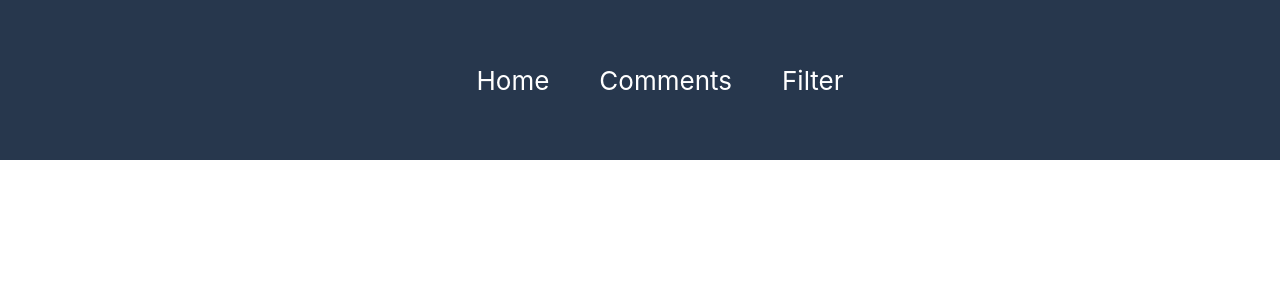
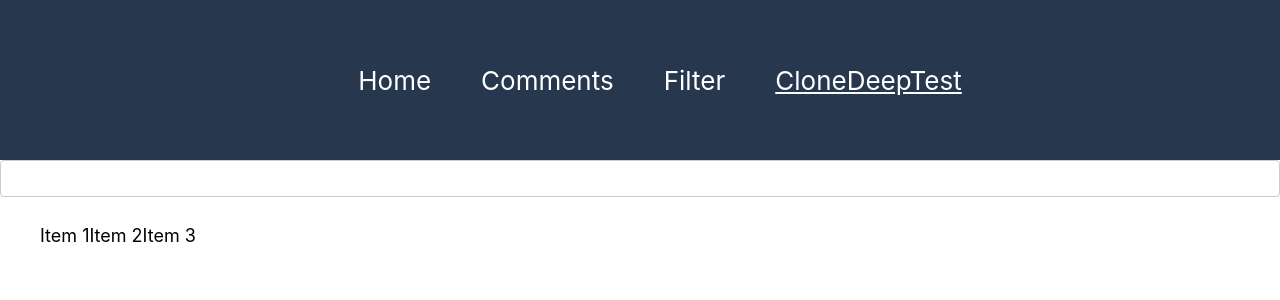
Before and after one commit to Petra-Poliakova/react-pwa-test, a React (Create React App) app: page /CloneDeepTest in a window 1280 px wide. Before the commit this address had no page. Shown: the top 300 px of the page. Built offline with nearby package versions, Linux system fonts and the light colour scheme.

Commit message:
added filter by title, brand, category, price

```diff
--- a/src/App.js
+++ b/src/App.js
@@ -7,6 +7,7 @@ import Comments from "./pages/Comments";
 import Filter from "./pages/Filter";
 import TableFilter from "./pages/TableFilter";
 import Nav from "./Nav";
+import CloneDeepTest from "./pages/CloneDeepTest";
 
 function App() {
 
@@ -25,6 +26,7 @@ function App() {
         <Route path="/Comments" element={<Comments />}></Route>
         <Route path="/Filter" element={<Filter />}></Route>
         <Route path="/TableFilter" element={<TableFilter />}></Route>
+        <Route path="/CloneDeepTest" element={<CloneDeepTest />}></Route>
       </Routes>
     </>
   );
--- a/src/Nav.jsx
+++ b/src/Nav.jsx
@@ -31,6 +31,14 @@ const Nav = () => {
             Filter
           </NavLink>
         </li>
+        <li>
+          <NavLink
+            to="/CloneDeepTest"
+            className={({ isActive }) => (isActive ? "active" : "")}
+          >
+            CloneDeepTest
+          </NavLink>
+        </li>
         {/* <li>
           <NavLink
             to="/TableFilter"
--- /dev/null
+++ b/src/hooks/useDeepCompareEffect.jsx
@@ -0,0 +1,36 @@
+import { useEffect, useRef } from 'react';
+
+export const isDeepEqual = (objectA, objectB) => {
+    if (objectA === objectB) return true;
+
+    if (typeof objectA !== 'object' || typeof objectB !== 'object' || objectA === null || objectB === null) {
+        return false;
+    }
+
+    const keysA = Object.keys(objectA);
+    const keysB = Object.keys(objectB);
+
+    if (keysA.length !== keysB.length) return false;
+
+    for (let key of keysA) {
+        if (!keysB.includes(key) || !isDeepEqual(objectA[key], objectB[key])) {
+            return false;
+        }
+    }
+
+    return true;
+};
+
+const useDeepCompareEffect = (callback, dependencies) => {
+    const previousDependencies = useRef([]);
+
+    useEffect(() => {
+        if (!isDeepEqual(dependencies, previousDependencies.current)) {
+            callback();
+        }
+
+        previousDependencies.current = dependencies;
+    }, [callback, dependencies]);
+};
+
+export default useDeepCompareEffect;
--- /dev/null
+++ b/src/pages/CloneDeepTest.jsx
@@ -0,0 +1,128 @@
+import React, { useState } from 'react';
+import useDeepCompareEffect from '../hooks/useDeepCompareEffect';
+
+const CloneDeepTest = () => {
+    const initialData = [
+        {
+          id: 1,
+          name: 'Item 1',
+          items: ['Apple', 'Banana', 'Orange']
+        },
+        {
+          id: 2,
+          name: 'Item 2',
+          items: ['Grapes', 'Kiwi', 'Watermelon']
+        },
+        {
+          id: 3,
+          name: 'Item 3',
+          items: ['Pineapple', 'Mango', 'Strawberry']
+        }
+      ];
+
+      const [data, setData] = useState(initialData);
+      const [filteredData, setFilteredData] = useState(data);
+      const [filter, setFilter] = useState('');
+
+      useDeepCompareEffect(() => {
+        const filtered = data.filter(item => {
+          return item.items.some(subItem => subItem.includes(filter));
+        });
+
+        setFilteredData(filtered);
+      }, [data, filter]);
+
+      const handleFilterChange = event => {
+        setFilter(event.target.value);
+      };
+
+      return (
+        <div>
+          <input type="text" value={filter} onChange={handleFilterChange} />
+          <ul>
+            {filteredData.map(item => (
+              <li key={item.id}>{item.name}</li>
+            ))}
+          </ul>
+        </div>
+      );
+
+};
+
+export default CloneDeepTest;
+
+
+// import React from 'react'
+
+// const CloneDeepTest = () => {
+//     /////////////////////////////////////////////////////////////////////////////////////
+//     //Example for Creating Shallow Copies by Looping Through Objects
+//     const originalObjectA = {
+//         a: 5,
+//         nestedObject: {
+//             b: 10
+//         }
+//     };
+
+//     const copiedObjectA = {};
+
+//     for (let key in originalObjectA) {
+//         copiedObjectA[key] = originalObjectA[key];
+//     }
+
+//     console.log('originalObjectA before',originalObjectA);      // { a: 5, nestedObject: { b: 10 } }
+//     console.log('copiedObjectA before',copiedObjectA);        // { a: 5, nestedObject: { b: 10 } }
+
+//     // Modifying the nested object in the copied object
+//     copiedObjectA.nestedObject.b = 20;
+
+//     console.log('originalObjectA', originalObjectA);      // { a: 5, nestedObject: { b: 20 } }
+//     console.log('copiedObjectA', copiedObjectA);        // { a: 5, nestedObject: { b: 20 } }
+
+
+//     //////////////////////////////////////////////////////////////////////////////////////////////////////////////
+//     //With recursive
+//     function deepCopy(obj) {
+
+
+//         // Skontrolujeme, či je vstupná hodnota objektom
+
+
+//         if (typeof obj !== 'object' || obj === null) {
+//             return obj; // Ak nie je objektom, vrátime pôvodnú hodnotu
+//         }
+
+//         let copiedObj = Array.isArray(obj) ? [] : {}; // Vytvoríme prázdny objekt alebo pole
+
+//         for (let key in obj) {
+//             if (Object.prototype.hasOwnProperty.call(obj, key)) {
+//                 copiedObj[key] = deepCopy(obj[key]); // Rekurzívne zavoláme deepCopy pre každú vlastnosť objektu
+//             }
+//         }
+
+//         return copiedObj;
+//     }
+
+//     const originalObject = {
+//         a: 5,
+//         nestedObject: {
+//             b: 10
+//         }
+//     };
+
+//     const copiedObject = deepCopy(originalObject);
+
+//     console.log('originalObject before',originalObject);      // { a: 5, nestedObject: { b: 10 } }
+//     console.log('copiedObject before', copiedObject);        // { a: 5, nestedObject: { b: 10 } }
+
+//     // Modifikácia vnoreného objektu v skopírovanom objekte
+//     copiedObject.nestedObject.b = 20;
+
+//     console.log('originalObject',originalObject);      // { a: 5, nestedObject: { b: 10 } }
+//     console.log('copiedObject',copiedObject);        // { a: 5, nestedObject: { b: 20 } }
+//   return (
+//     <div>CloneDeepTest</div>
+//   )
+// }
+
+// export default CloneDeepTest
--- a/src/pages/Filter.jsx
+++ b/src/pages/Filter.jsx
@@ -4,6 +4,11 @@ import "../index.css";
 
 const Filter = () => {
   const [data, setData] = useState([]);
+  const [filterTitle, setFilterTitle] = useState('');
+  const [filterBrand, setFilterBrand] = useState('');
+  const [filterCategory, setFilterCategory] = useState('');
+  const [filterPrice, setFilterPrice] = useState('');
+  const [filteredData, setFilteredData] = useState(data);
 
   const fetchData = async () => {
     const response = await fetch("https://dummyjson.com/products").then((res) =>
@@ -16,27 +21,60 @@ const Filter = () => {
     fetchData();
   }, []);
   console.log(data);
-  //   const handleSearch = (e) => {
-  //     setSearch(e.target.value);
-  //   };
 
-  //TypeError: value.toLowerCase is not a function
+  const handleFilter = () => {
+    const filteredData = data.filter(item => {
+      const nameMatch = item.title.toLowerCase().includes(filterTitle.toLowerCase());
+      const brandMatch = item.brand.toLowerCase().includes(filterBrand.toLowerCase());
+      const categoryMatch = item.category.toLowerCase().includes(filterCategory.toLowerCase());
+      const priceMatch = item.price.toString().includes(filterPrice);
 
-  //   const handleFilter = () => {
-  //     const result = data.filter((value) => {
-  //       if (typeof value === "string") {
-  //         return value.toLowerCase().includes(search.toLowerCase());
-  //       }
-  //       return false; // Skip non-string values
-  //     });
-  //     setFilter(result);
-  //   };
-  //   useEffect(() => {
-  //     handleFilter();
-  //   }, [search, data]);
+      return nameMatch && categoryMatch && priceMatch && brandMatch;
+    });
+
+    setFilteredData(filteredData);
+  };
+
+  const handleClearFilter = () => {
+    setFilterTitle('');
+    setFilterBrand('');
+    setFilterCategory('');
+    setFilterPrice('');
+    setFilteredData(data);
+  };
 
   return (
     <div>
+      <div>
+      <input
+        type="text"
+        placeholder="Filter by name"
+        value={filterTitle}
+        onChange={e => setFilterTitle(e.target.value)}
+      />
+
+
+      <input
+        type="text"
+        placeholder="Filter by brand"
+        value={filterBrand}
+        onChange={e => setFilterBrand(e.target.value)}
+      />
+       <input
+        type="text"
+        placeholder="Filter by category"
+        value={filterCategory}
+        onChange={e => setFilterCategory(e.target.value)}
+      />
+       <input
+        type="text"
+        placeholder="Filter by price"
+        value={filterPrice}
+        onChange={e => setFilterPrice(e.target.value)}
+      />
+      <button onClick={handleFilter}>Filter</button>
+      <button onClick={handleClearFilter}>Clear Filter</button>
+      </div>
       <table
         style={{
           width: "95%",
@@ -54,7 +92,7 @@ const Filter = () => {
           </tr>
         </thead>
         <tbody>
-          {data.map((item, index) => (
+          {filteredData.map((item, index) => (
             <tr key={index}>
               <td className="tableCellStyle">{item.id}</td>
               <td className="tableCellStyle">{item.title}</td>
```
